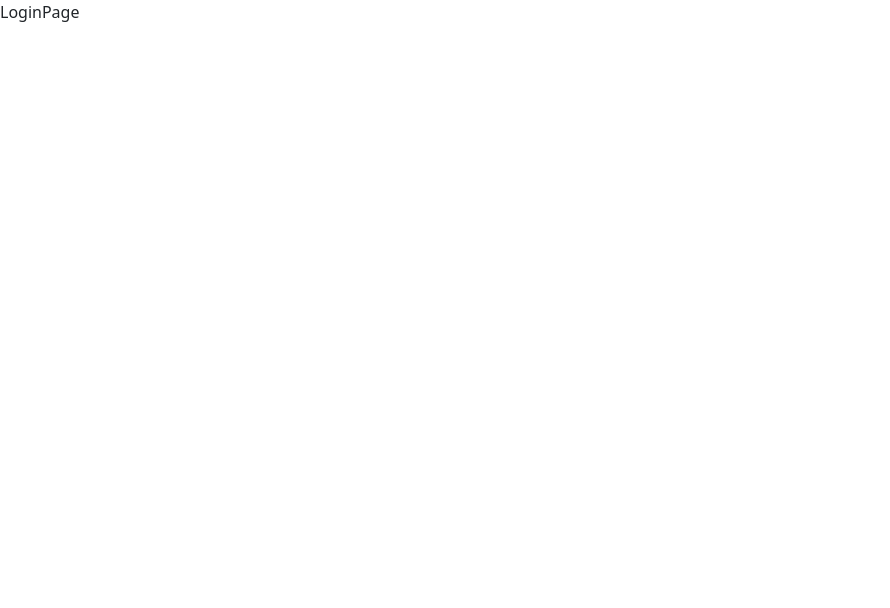
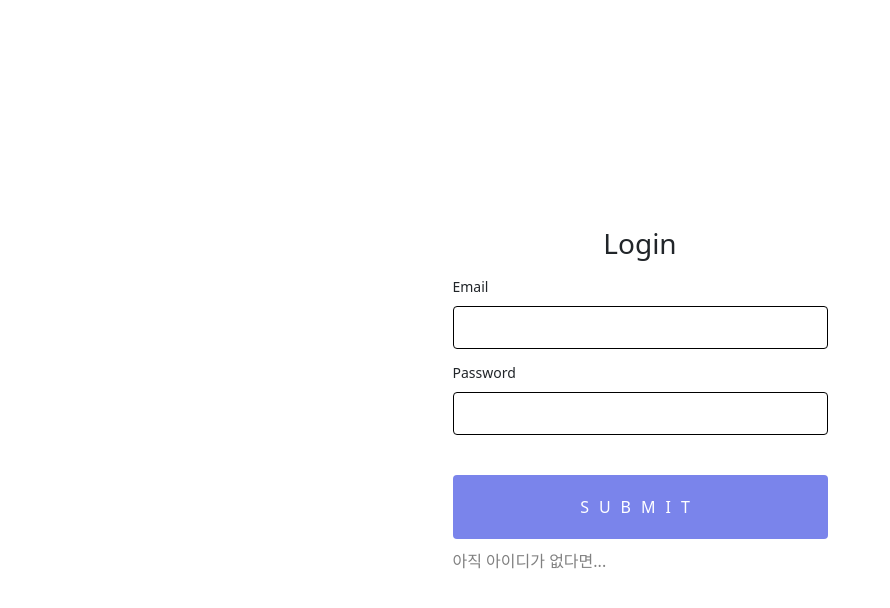
Before and after one commit to ChaJiTae/Goorm_JS_AdvancedCourse, a React (Create React App) app: page /login in a window 1280 px wide. Shown: the top 608 px of the page, without its empty margins (0-890 px from the left). Built offline with nearby package versions, Linux system fonts and the light colour scheme.

Commit message:
#login page

```diff
--- a/src/components/LoginPage/LoginPage.js
+++ b/src/components/LoginPage/LoginPage.js
@@ -1,9 +1,70 @@
-import React from 'react'
+import React,{useState} from 'react'
+import { Link } from 'react-router-dom'
+import {useForm} from 'react-hook-form'
+import firebase from 'firebase/compat/app';  // eslint-disable-line no-unused-vars
+import 'firebase/compat/auth';
+import 'firebase/compat/firestore';
+import { createUserWithEmailAndPassword } from "firebase/auth";
+import { auth } from "../../firebase";
+import { updateProfile } from "firebase/auth";
+//realtime database
+import { getDatabase, ref, set } from "firebase/database";
+const db = getDatabase();
 
 function LoginPage() {
+
+  const { register, handleSubmit,formState: { errors } } = useForm({mode:"onChange"});
+  const {errorFromSubmit,setErrorFromSubmit} = useState("")
+  const [loading,setLoading] = useState(false)
+
+  const onSubmit = async (data) => {
+      try{
+        setLoading(true);
+
+        await firebase.auth().signInWithEmailAndPassword(data.email,data.password);
+
+        setLoading(false);
+      }catch(error){
+        setErrorFromSubmit(error.message)
+        setLoading(false);
+        setTimeout(()=>{
+          setErrorFromSubmit("");
+        },5000)
+      }
+  }
+
   return (
-    <div>
-        LoginPage
+    <div className='auth-wrapper'>
+        <div style={{textAlign : 'center'}}>
+          <h3>Login</h3>
+        </div>
+
+        <form onSubmit={handleSubmit(onSubmit)}>
+
+          <label>Email</label>
+          <input
+              name="email"
+              type="email"
+              {...register("email", { required: true,pattern:/^\S+@\S+$/i})}/>
+              {errors.email && <p>This field is required</p>}
+
+          <label>Password</label>
+          <input
+              name="password"
+              type="password"
+              {...register("password",{ required: true,minLength:6})}/>
+              {errors.password && errors.password.type === "required"
+                && <p>This password field is required</p>}
+              {errors.password && errors.password.type === "minLength"
+                && <p>Password must have at least 6 characters</p>}
+
+              {errorFromSubmit&&
+              <p>{errorFromSubmit}</p>
+              }
+
+          <input type="submit" value={"submit"} disabled={loading}/>
+        <Link style={{color:"gray",textDecoration:'none'}} to="/register">아직 아이디가 없다면...</Link>
+        </form>
     </div>
   )
 }
```
